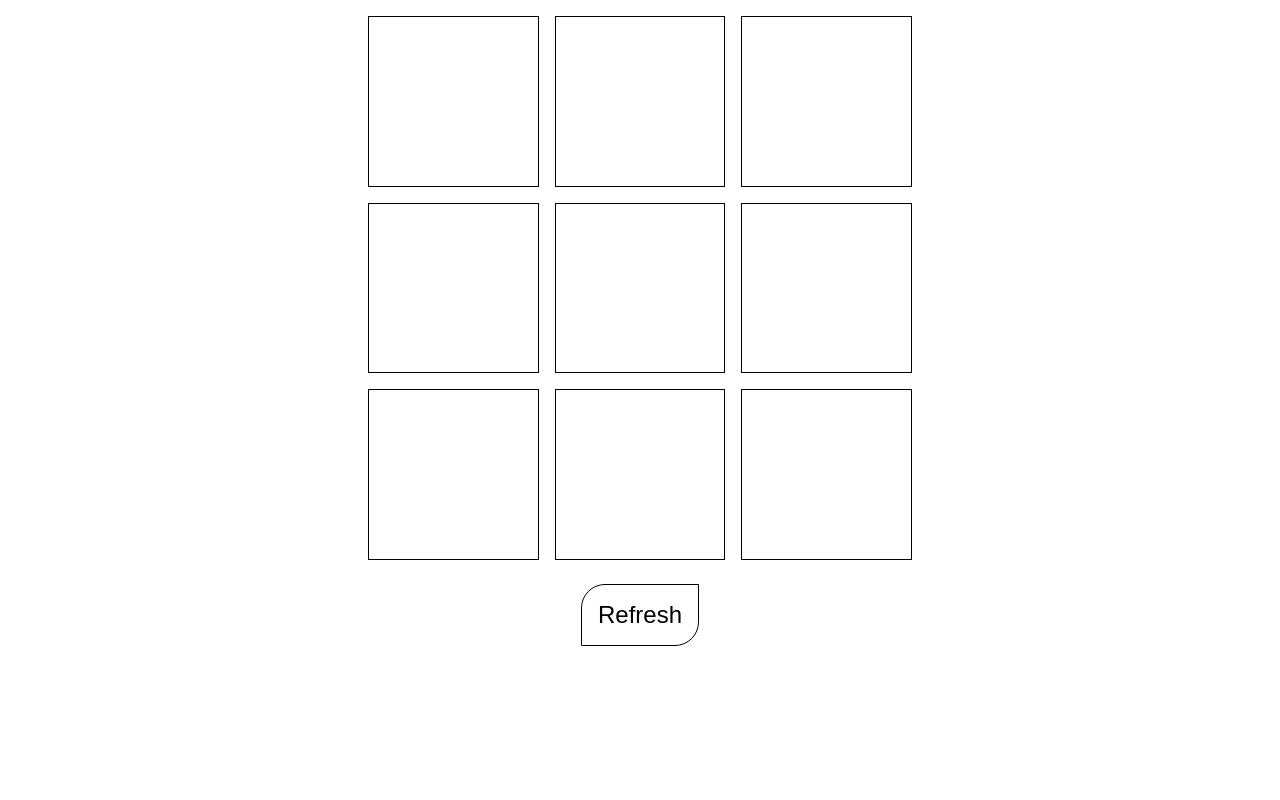
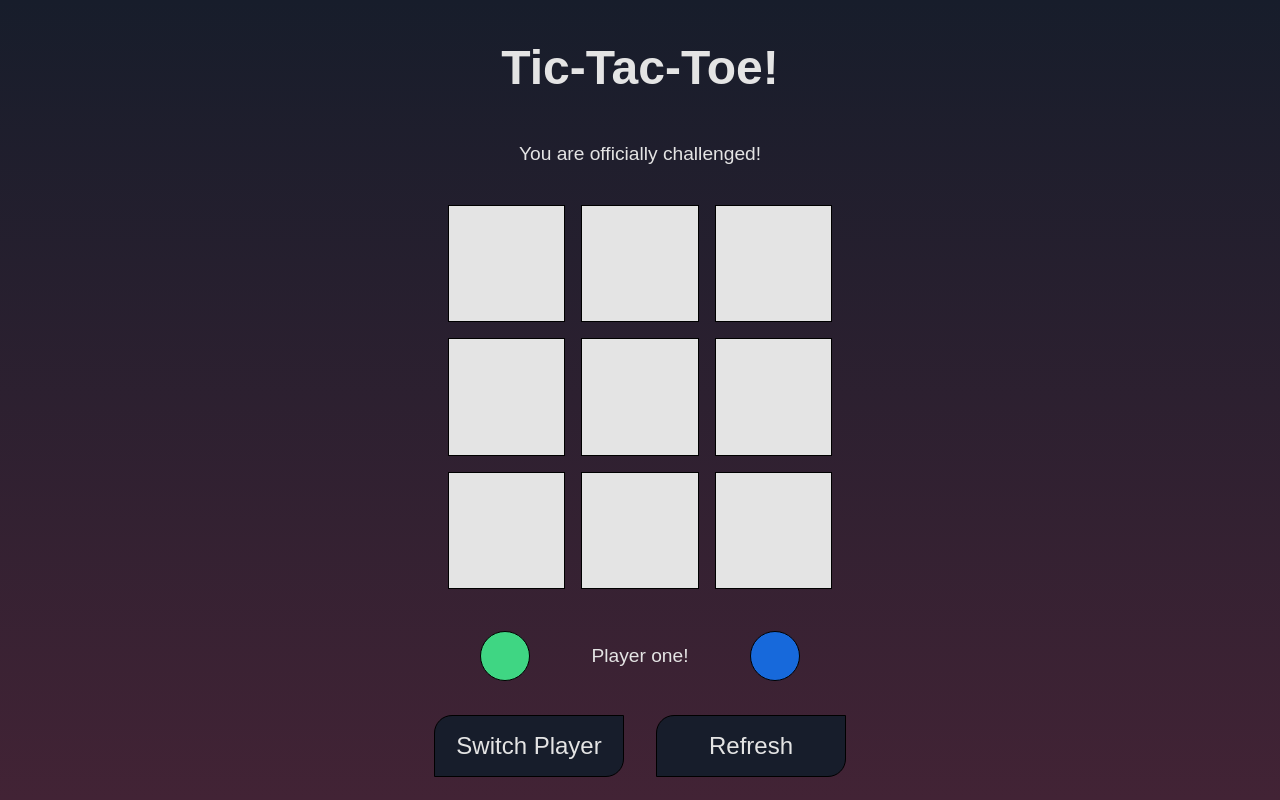
Before and after one commit to emrunyx/tictactoe, a website: page src/index.html in a window 1280 px wide. Drawn offline with Linux system fonts and the light colour scheme.

Commit message:
Added game logic by a switch player and a refresh button | Unfinished version of player's turn indicator

```diff
--- a/src/index.html
+++ b/src/index.html
@@ -12,6 +12,8 @@
     </head>
     <body>
         <div class="container">
+            <h1>Tic-Tac-Toe!</h1>
+            <p>You are officially challenged!</p>
             <div class="grid">
                 <div class="grid-item selectable"></div>
                 <div class="grid-item selectable"></div>
@@ -23,7 +25,15 @@
                 <div class="grid-item selectable"></div>
                 <div class="grid-item selectable"></div>
             </div>
-            <div id="customButton">Refresh</div>
+            <div class="player-bar">
+                <div class="block" id="blockone"></div>
+                <div class="block" id="blocktwo"></div>
+                <p>Player one!</p>
+            </div>
+            <div class="button-bar">
+                <div class="customButton enabled" id="switch">Switch Player</div>
+                <div class="customButton enabled" id="refresh">Refresh</div>
+            </div>
         </div>
     </body>
 </html>
--- a/src/script.js
+++ b/src/script.js
@@ -1,45 +1,55 @@
 // DECLARATIONS
-
 // boolean value indicating the current player
 let player = false,
     items = document.getElementsByClassName('grid-item')
+
+
 
 // SCRIPT
 // Adds the ability to get selected to the grid-items
 for (element of items)
 {
-    element.addEventListener('click', select)
+    element.addEventListener('click', select) // makes these elements selectable
 }
-document.getElementById('customButton').addEventListener('click', refreshPage)
+// Adds the logic to the two buttons
+let refreshButton = document.getElementById('refresh'),
+    switchButton = document.getElementById('switch')
+refreshButton.addEventListener('click', refreshPage)
+setButton(refreshButton, true)
+switchButton.addEventListener('click', switchPlayer)
+setButton(switchButton, true)
+
+
 
 // FUNCTIONS
 // Selects a button by adding the color from the player whose turn it is
 function select(event)
 {
     // if not selected yet
-    let li = event.target.classList;
-    console.log(li)
-    console.log(li.toString())
+    let li = event.target.classList
     if (!li.toString().includes('player'))
     {
         color = nextColor() // player switched
         li.add(color) // grid-item occupied
-        li.remove('selectable') //
+        li.remove('selectable') // disable the hover animation indicating the item is not occupied
     }
+    // as long as the game is running, the player shall not be switched
+    setButton(document.getElementById('switch'), false)
 }
+
 // emulating a turn: switching the player and returning the requested color
 function nextColor()
 {
-    let temp = player
     player = !player // new player
     return player ? 'playerOne' : 'playerTwo'
 }
+
 // removes the colors from the grid-items
 function refreshPage()
 {
     for (element of items)
     {
-        let li = element.classList;
+        let li = element.classList
         if (!li.toString().includes('selectable'))
         {
             li.add('selectable')
@@ -54,5 +64,30 @@ function refreshPage()
             }
         }
     }
+    setButton(document.getElementById('switch'), true)
+}
 
+// toggles the player who's turn it is
+function switchPlayer()
+{
+    // if enabled
+    if (!(document.getElementById('switch').classList.toString().includes('disabled')))
+    {
+        player = !player
+    }
 }
+
+// En- or disables the switch player button
+function setButton(button, able)
+{
+    if (able) // enable
+    {
+        if (!button.classList.toString().includes('eabled'))
+            button.classList.add('enabled')
+    }
+    else // disable
+    {
+        if (button.classList.toString().includes('enabled'))
+            button.classList.remove('enabled')
+    }
+}
--- a/src/styles.css
+++ b/src/styles.css
@@ -1,8 +1,27 @@
+/* Global variables and widely spreaded settings */
 :root
 {
     --default-threshold: min(2vw, 2vh);
+    --default-width: min(50vw, 50vh);
+    --whiteish: #e4e4e4;
+    --globalgrey: #171d2b;
+    --playerOneColor: #3fd683;
+    --playerTwoColor: #1769db;
+}
+*
+{
+    font-family: fantasy;
+    color: var(--whiteish);
+}
+body
+{
+    height: 100vh;
+    margin: 0;
+    background: linear-gradient(var(--globalgrey), rgb(66, 35, 53)) no-repeat;
 }
 
+
+/* top level container keeping anything*/
 .container
 {
     display: flex;
@@ -10,17 +29,58 @@
     flex-direction: column;
 }
 
+/* Heading, the two phrases, the player-bar*/
+h1
+{
+    font-size: 3em;
+    margin-top: calc(2.5 *var(--default-threshold));
+}
+p
+{
+    margin: var(--default-threshold);
+    font-size: 1.2em;
+    padding: 0;
+}
+.player-bar
+{
+    position: relative;
+    width: var(--default-width);
+    display: flex;
+    align-items: center;
+    justify-content: center;
+    margin: var(--default-threshold);
+}
+.block
+{
+    --square-size: min(6vw, 6vh);
+    margin: 2.5em;
+    width: var(--square-size);
+    height: var(--square-size);
+    position: absolute;
+    border-radius: 50%;
+    border: 1px solid black;
+}
+#blockone
+{
+    left: 0;
+    background: var(--playerOneColor);
+}
+#blocktwo
+{
+    background: var(--playerTwoColor);
+    right: 0;
+}
+
+/* The tic tac toe grid and its components */
 .grid
 {
-    height: min(70vh, 70vw);
-    width: min(70vh, 70vw);
+    height: var(--default-width);
+    width: var(--default-width);
+    margin: var(--default-threshold);
     display: grid;
-    /* Repeat is a convenient way of not having to write things many times */
     grid-template-columns: repeat(3, 1fr);
     grid-template-rows: repeat(3, 1fr);
-
 }
-
 .grid-item
 {
     margin: 0.5em;
@@ -28,42 +88,54 @@
     display: flex;
     justify-content: center;
     align-items: center;
-    transition: 0.4s ease;
+    background: var(--whiteish);
 }
 .selectable
 {
-    transition: 0.4s ease;
+    transition: background 0.4s ease;
 }
     .selectable:hover
     {
-        background: rgba(0, 0, 0, 0.254);
+        background: rgba(0, 0, 0, 0.25);
     }
-
 .playerOne
 {
-        background: #68d89b;
+    background: var(--playerOneColor);
     border-radius: 1em;
 
 }
-
 .playerTwo
 {
-        background: #1d3557;
+    background: var(--playerTwoColor);
     border-radius: 1em;
 }
 
-#customButton
+/* The button bar at the very bottom */
+.button-bar
+{
+    display: flex;
+    flex-direction: row;
+}
+.customButton
 {
     margin: var(--default-threshold);
     border: clamp(1px, 1px, 5px) solid black;
     padding: var(--default-threshold);
-    border-radius: 1em 0 1em 0;
+    border-radius: 0.75em 0 0.75em 0;
+    background: var(--globalgrey);
     transition: 0.25s ease;
-    font-family: fantasy;
     font-size: 1.5em;
-
+    text-align: center;
+    width: 6.5em;
+    opacity: 0.5;
+    transition: 0.5s ease;
 }
-    #customButton:hover
+.enabled
+{
+    transition: background 0.5s ease;
+    opacity: 1;
+}
+    .enabled:hover
     {
         background: #94a7c452;
     }
```
Lines whose indentation alone changed are shown as unchanged.
